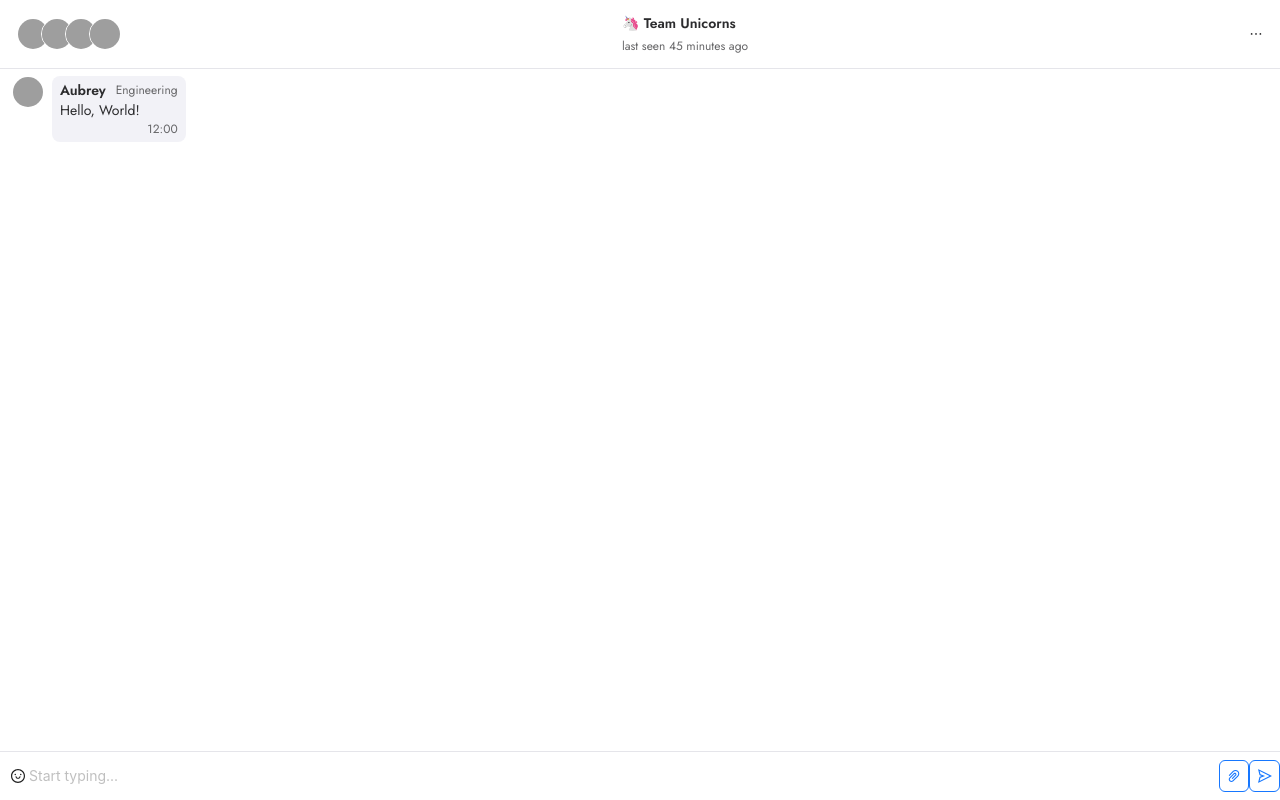
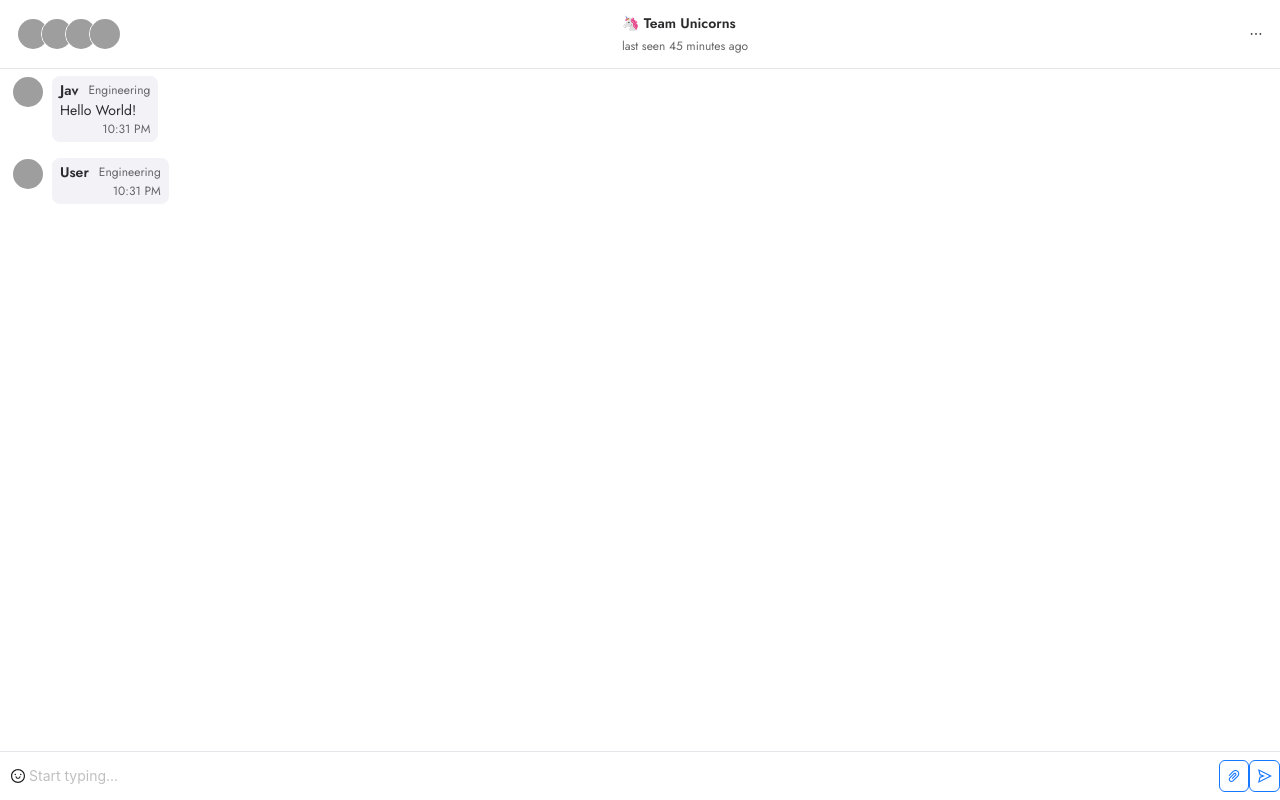
Before and after one commit to insxmnea/telecom-chat, a Next.js app: page / in a window 1280 px wide. Both pictures are taken after a click on the button 1264 px from the left and 776 px from the top of the page. Built offline with nearby package versions, Linux system fonts and the light colour scheme; grey boxes are pictures that could not be loaded.

Commit message:
feat: add message and user entities, add styles for footer, add time format for message bubble

```diff
--- /dev/null
+++ b/src/entities/message/index.ts
@@ -0,0 +1,2 @@
+export type { Message } from "./types/models";
+export { useMessagesStore } from "./model/messages-store";
--- /dev/null
+++ b/src/entities/message/model/messages-store.ts
@@ -0,0 +1,16 @@
+import { create } from "zustand";
+import { Message, MessagesState } from "../types/models";
+
+export const useMessagesStore = create<MessagesState>((set) => ({
+  messages: [],
+  addMessage: (message: Message) =>
+    set((state) => ({ messages: [...state.messages, message] })),
+  editMessage: (message: Message) =>
+    set((state) => ({
+      messages: state.messages.map((m) => (m.id === message.id ? message : m)),
+    })),
+  deleteMessage: (message: Message) =>
+    set((state) => ({
+      messages: state.messages.filter((m) => m.id !== message.id),
+    })),
+}));
--- /dev/null
+++ b/src/entities/message/types/models.ts
@@ -0,0 +1,15 @@
+type Message = {
+  id: string;
+  text: string;
+  userId: number;
+  createdAt: Date;
+};
+
+type MessagesState = {
+  messages: Message[];
+  addMessage: (message: Message) => void;
+  editMessage: (message: Message) => void;
+  deleteMessage: (message: Message) => void;
+};
+
+export type { Message, MessagesState };
--- a/src/entities/user/index.ts
+++ b/src/entities/user/index.ts
@@ -1 +1 @@
-export type { User } from "./types/models";
+export type { User, UsersState } from "./types/models";
--- /dev/null
+++ b/src/entities/user/model/users-store.ts
@@ -0,0 +1,42 @@
+import { create } from "zustand";
+import { UsersState } from "../types/models";
+
+export const useUsersStore = create<UsersState>(() => ({
+  users: [
+    {
+      id: 1,
+      name: "Jav",
+      role: "Engineering",
+      avatar: "https://api.dicebear.com/7.x/miniavs/svg?seed=1",
+      isOnline: true,
+    },
+    {
+      id: 2,
+      name: "Aubrey",
+      role: "Product",
+      avatar: "https://api.dicebear.com/7.x/miniavs/svg?seed=2",
+      isOnline: false,
+    },
+    {
+      id: 3,
+      name: "Janet",
+      role: "Engineering",
+      avatar: "https://api.dicebear.com/7.x/miniavs/svg?seed=3",
+      isOnline: false,
+    },
+    {
+      id: 4,
+      name: "Janet",
+      role: "Product",
+      avatar: "https://api.dicebear.com/7.x/miniavs/svg?seed=4",
+      isOnline: false,
+    },
+    {
+      id: 101,
+      name: "User",
+      role: "Engineering",
+      avatar: "https://api.dicebear.com/7.x/miniavs/svg?seed=5",
+      isOnline: true,
+    },
+  ],
+}));
--- a/src/entities/user/types/models.ts
+++ b/src/entities/user/types/models.ts
@@ -6,4 +6,8 @@ type User = {
   isOnline: boolean;
 };
 
-export type { User };
+type UsersState = {
+  users: User[];
+};
+
+export type { User, UsersState };
--- a/src/widgets/chatroom-footer/ui/ChatRoomFooter.module.scss
+++ b/src/widgets/chatroom-footer/ui/ChatRoomFooter.module.scss
@@ -1,4 +1,8 @@
 .wrapper {
+  position: fixed;
+  bottom: 0;
+  width: 100%;
+  background-color: var(--background);
   height: var(--height-footer);
   display: flex;
   align-items: center;
--- a/src/widgets/chatroom-footer/ui/ChatRoomFooter.tsx
+++ b/src/widgets/chatroom-footer/ui/ChatRoomFooter.tsx
@@ -1,23 +1,50 @@
+"use client";
+
 import {
   PaperClipOutlined,
   SendOutlined,
   SmileOutlined,
 } from "@ant-design/icons";
 import { Button, Input } from "antd";
-import { FC } from "react";
+import { FC, useState } from "react";
 import styles from "./ChatRoomFooter.module.scss";
+import { useMessagesStore } from "@/entities/message";
 
 export const ChatRoomFooter: FC = () => {
+  const [inputValue, setInputValue] = useState("");
+  const addMessage = useMessagesStore((state) => state.addMessage);
+
+  const onSubmit = () => {
+    setInputValue("");
+
+    addMessage({
+      id: `msg-${Date.now()}-1`,
+      text: "Hello World!",
+      userId: 1,
+      createdAt: new Date(),
+    });
+
+    addMessage({
+      id: `msg-${Date.now()}-101`,
+      text: inputValue,
+      userId: 101,
+      createdAt: new Date(),
+    });
+  };
+
   return (
     <div className={styles.wrapper}>
       <Input
         placeholder="Start typing..."
         prefix={<SmileOutlined />}
         variant="borderless"
+        value={inputValue}
+        onChange={(e) => setInputValue(e.target.value)}
+        onPressEnter={onSubmit}
       />
       <Button ghost type="primary" icon={<PaperClipOutlined />} />
 
-      <Button ghost type="primary" icon={<SendOutlined />} />
+      <Button ghost type="primary" icon={<SendOutlined />} onClick={onSubmit} />
     </div>
   );
 };
--- a/src/widgets/conversation/ui/Conversation.module.scss
+++ b/src/widgets/conversation/ui/Conversation.module.scss
@@ -1,3 +1,4 @@
 .wrapper {
   min-height: calc(100vh - var(--height-header) - var(--height-footer));
+  padding-bottom: var(--height-footer);
 }
--- a/src/widgets/conversation/ui/Conversation.tsx
+++ b/src/widgets/conversation/ui/Conversation.tsx
@@ -1,11 +1,23 @@
+"use client";
+
 import { FC } from "react";
 import styles from "./Conversation.module.scss";
 import { MessageBubble } from "@/widgets/message-bubble";
+import { useMessagesStore } from "@/entities/message";
 
 export const Conversation: FC = () => {
+  const messages = useMessagesStore((state) => state.messages);
+
   return (
     <div className={styles.wrapper}>
-      <MessageBubble text="Hello, World!" isMine={true} time="12:00" />
+      {messages.map((message) => (
+        <MessageBubble
+          key={message.id}
+          text={message.text}
+          time={message.createdAt}
+          userId={message.userId}
+        />
+      ))}
     </div>
   );
 };
--- a/src/widgets/message-bubble/ui/MessageBubble.tsx
+++ b/src/widgets/message-bubble/ui/MessageBubble.tsx
@@ -2,28 +2,31 @@ import { FC } from "react";
 import styles from "./MessageBubble.module.scss";
 import { Avatar } from "antd";
 import dayjs from "dayjs";
+import localizedFormat from "dayjs/plugin/localizedFormat";
+import { useUsersStore } from "@/entities/user/model/users-store";
 
 type Props = {
   text: string;
-  isMine: boolean;
-  time: string;
-  role?: string;
-  name?: string;
-  avatar?: string;
-  isOnline?: boolean;
+  time: Date;
+  userId: number;
 };
 
+dayjs.extend(localizedFormat);
+
 export const MessageBubble: FC<Props> = (props) => {
+  const users = useUsersStore((state) => state.users);
+  const user = users.find((user) => user.id === props.userId);
+
   return (
     <div className={styles.wrapper}>
-      <Avatar size={32} src="https://api.dicebear.com/7.x/miniavs/svg?seed=1" />
+      <Avatar size={32} src={user?.avatar} />
       <div className={styles.bubble}>
         <div className={styles.info}>
-          <span className={styles.name}>Aubrey</span>
-          <span className={styles.role}>Engineering</span>
+          <span className={styles.name}>{user?.name}</span>
+          <span className={styles.role}>{user?.role}</span>
         </div>
         <span className={styles.text}>{props.text}</span>
-        <span className={styles.time}>{dayjs().format(props.time)}</span>
+        <span className={styles.time}>{dayjs(props.time).format("LT")}</span>
       </div>
     </div>
   );
```
Also changed, not shown: src/shared/assets/data/users.json (deleted, +0 -39 lines).
